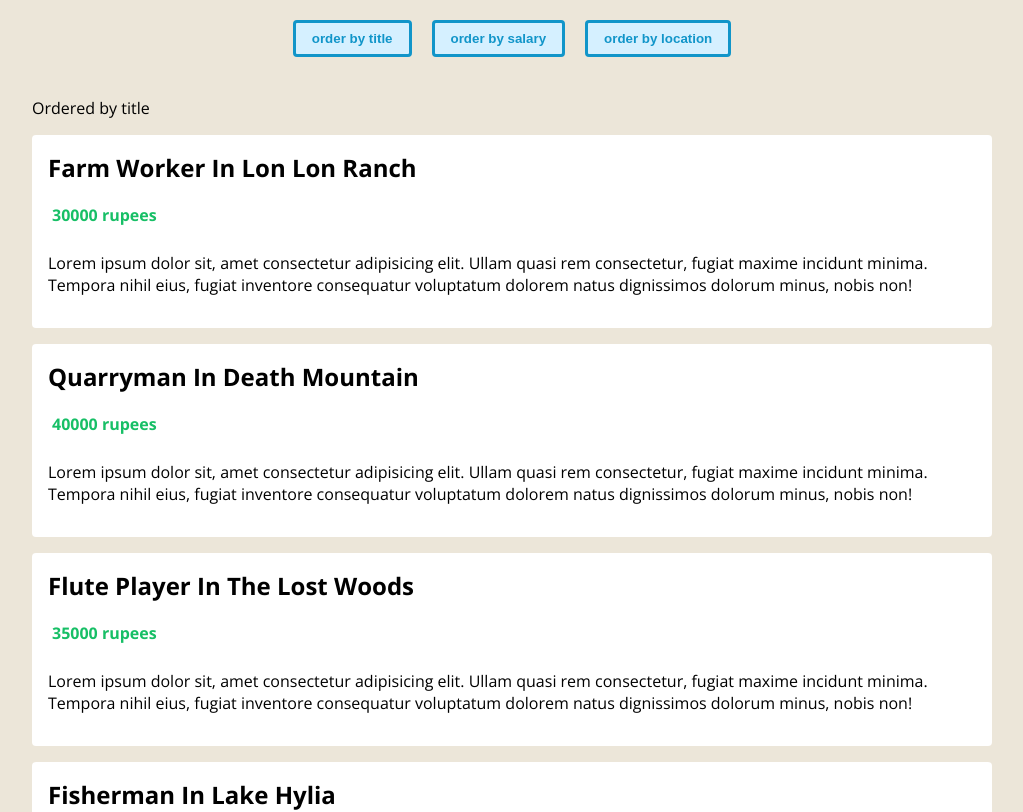
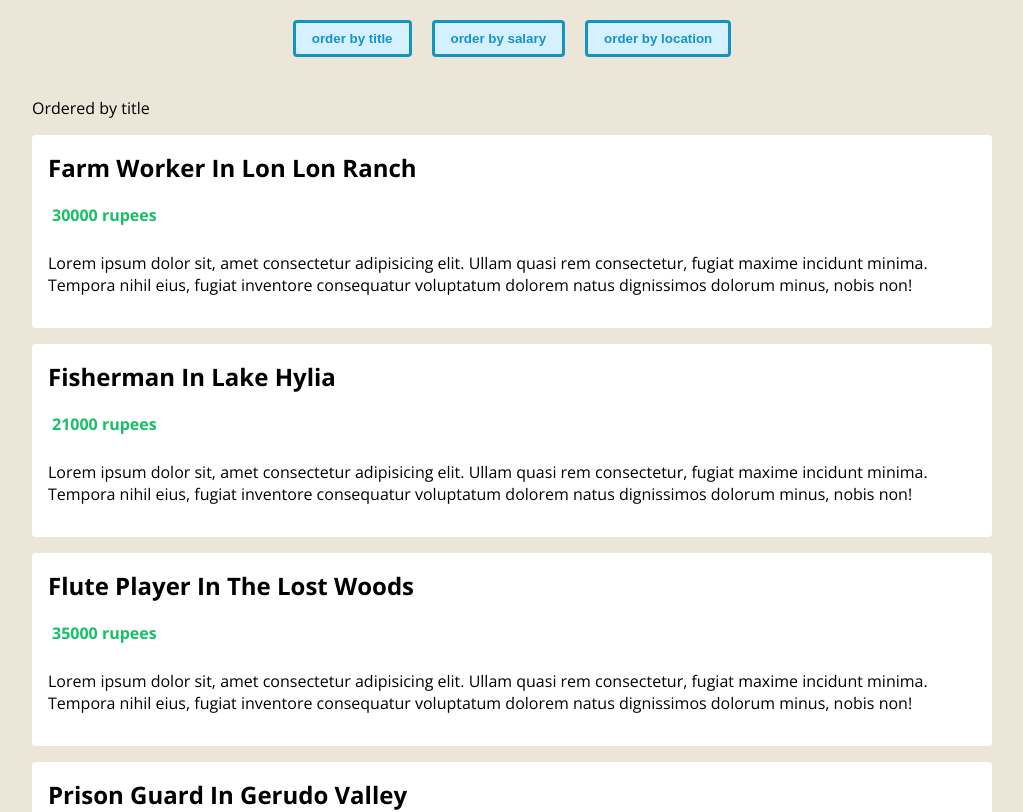
Before and after one commit to wizzandrew/hyrule-jobs, a Vue app: page / in a window 1280 px wide. Shown: the top 812 px of the page, without its empty margins (128-1151 px from the left). Built offline with nearby package versions, Linux system fonts and the light colour scheme.

Commit message:
computed values

```diff
--- a/src/components/JobList.vue
+++ b/src/components/JobList.vue
@@ -2,7 +2,7 @@
   <div class="job-list">
     <p>Ordered by {{ order }}</p>
     <ul>
-      <li v-for="job in jobs" :key="job.id">
+      <li v-for="job in orderedJobs" :key="job.id">
         <h2>{{ job.title }} in {{ job.location }}</h2>
         <div class="salary">
           <p>{{ job.salary }} rupees</p>
@@ -21,7 +21,7 @@
 </template>
 
 <script lang="ts">
-import { defineComponent } from "vue";
+import { computed, defineComponent } from "vue";
 import type { PropType } from "vue";
 import type Job from "@/types/Job";
 import type OrderTerm from "@/types/OrderTerm";
@@ -36,6 +36,15 @@
       required: true,
       type: String as PropType<OrderTerm>,
     },
+  },
+  setup(props) {
+    const orderedJobs = computed(() => {
+      return [...props.jobs].sort((a: Job, b: Job) => {
+        return a[props.order] > b[props.order] ? 1 : -1;
+      });
+    });
+
+    return { orderedJobs };
   },
 });
 </script>
```
